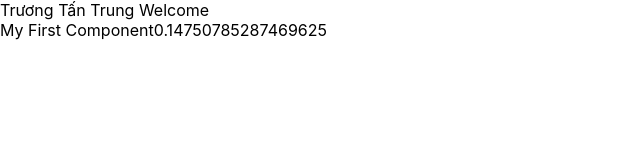
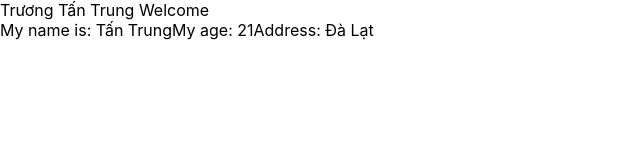
Before and after one commit to trungtt2162/react-ultimate-udemy, a React (Create React App) app: page / in a window 1280 px wide. Shown: the top 160 px of the page, without its empty margins (0-640 px from the left). Built offline with nearby package versions, Linux system fonts and the light colour scheme.

Commit message:
22/08/23

```diff
--- a/src/App.js
+++ b/src/App.js
@@ -3,27 +3,35 @@
 import { useDispatch, useSelector } from 'react-redux';
 import { increaseCounter, decreaseCounter } from './redux/action/counterAction';
 import MyComponent from './components/MyComponent';
-const App = () => {
-  const count = useSelector(state => state.counter.count);
-  const dispatch = useDispatch();
+import React from 'react';
 
+class App extends React.Component {
+  render() {
     return (
       <div>
         Trương Tấn Trung Welcome
         <MyComponent></MyComponent>
       </div>
-    // <div className="App">
-    //   <header className="App-header">
-    //     <img src={logo} className="App-logo" alt="logo" />
-    //     <p>
-    //       Trương Tấn Trung Welcome
-    //     </p>
-    //     <div>Count = {count}</div>
-    //     <button onClick={() => dispatch(increaseCounter())}>Increase</button>
-    //     <button onClick={() => dispatch(decreaseCounter())}>Decrease</button>
-    //   </header>
-    // </div>
     );
   }
+}
+
+// const App = () => {
+//   const count = useSelector(state => state.counter.count);
+//   const dispatch = useDispatch();
+//   return (
+//     <div className="App">
+//       <header className="App-header">
+//         <img src={logo} className="App-logo" alt="logo" />
+//         <p>
+//           Trương Tấn Trung Welcome
+//         </p>
+//         <div>Count = {count}</div>
+//         <button onClick={() => dispatch(increaseCounter())}>Increase</button>
+//         <button onClick={() => dispatch(decreaseCounter())}>Decrease</button>
+//       </header>
+//     </div>
+//   );
+// }
 
 export default App;
--- a/src/components/MyComponent.js
+++ b/src/components/MyComponent.js
@@ -1,12 +1,17 @@
 import React from "react";
 
 class MyComponent extends React.Component {
+    state = {
+        name: 'Tấn Trung',
+        age: 21,
+        address: 'Đà Lạt'
+    }
     render() {
         return (
-            <div>My First Component
-                {
-                    Math.random()
-                }
+            <div>
+                My name is: {this.state.name}
+                My age: {this.state.age}
+                Address: {this.state.address}
             </div>
 
         );
```
Lines whose indentation alone changed are shown as unchanged.
